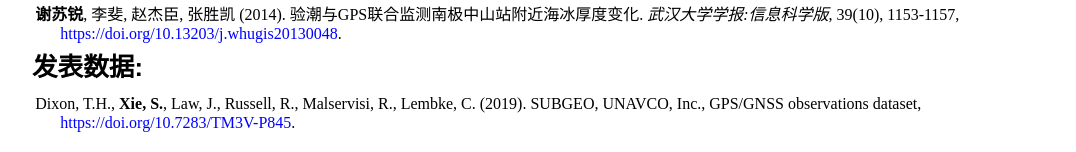
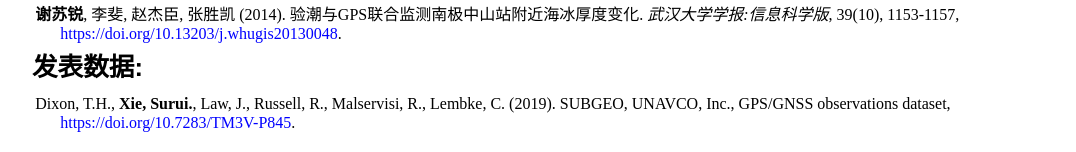
Before and after one commit to suruixie/suruixie.github.io, a Jekyll site: the page built from Chinese/index.html, in a window 1280 px wide. Shown: the part 2192-2344 px from the top of the page, without its empty margins (96-1172 px from the left). Built offline with Jekyll 4.4.1, drawn with Linux system fonts in a browser that asks for light colours; a style sheet for code colours, icons or effects is not loaded.

Commit message:
Update index.html

```diff
--- a/Chinese/index.html
+++ b/Chinese/index.html
@@ -99,7 +99,7 @@
 	<div class="sideText">
 		<h4 style="margin-top:3em; margin-bottom:0.3em;">发表数据: </h4>
 		<p  class="publist" style="font-size:1.0em;">
-			Dixon, T.H., <strong>Xie, S.</strong>, Law, J., Russell, R., Malservisi, R., Lembke, C. (2019). SUBGEO, UNAVCO, Inc., GPS/GNSS observations dataset, <a href="https://doi.org/10.7283/TM3V-P845" style="color:#0000FF;">https://doi.org/10.7283/TM3V-P845</a>. <br>
+			Dixon, T.H., <strong>Xie, Surui.</strong>, Law, J., Russell, R., Malservisi, R., Lembke, C. (2019). SUBGEO, UNAVCO, Inc., GPS/GNSS observations dataset, <a href="https://doi.org/10.7283/TM3V-P845" style="color:#0000FF;">https://doi.org/10.7283/TM3V-P845</a>. <br>
 		<br style="line-height:10em">
 		</p>
 	</div>
```
